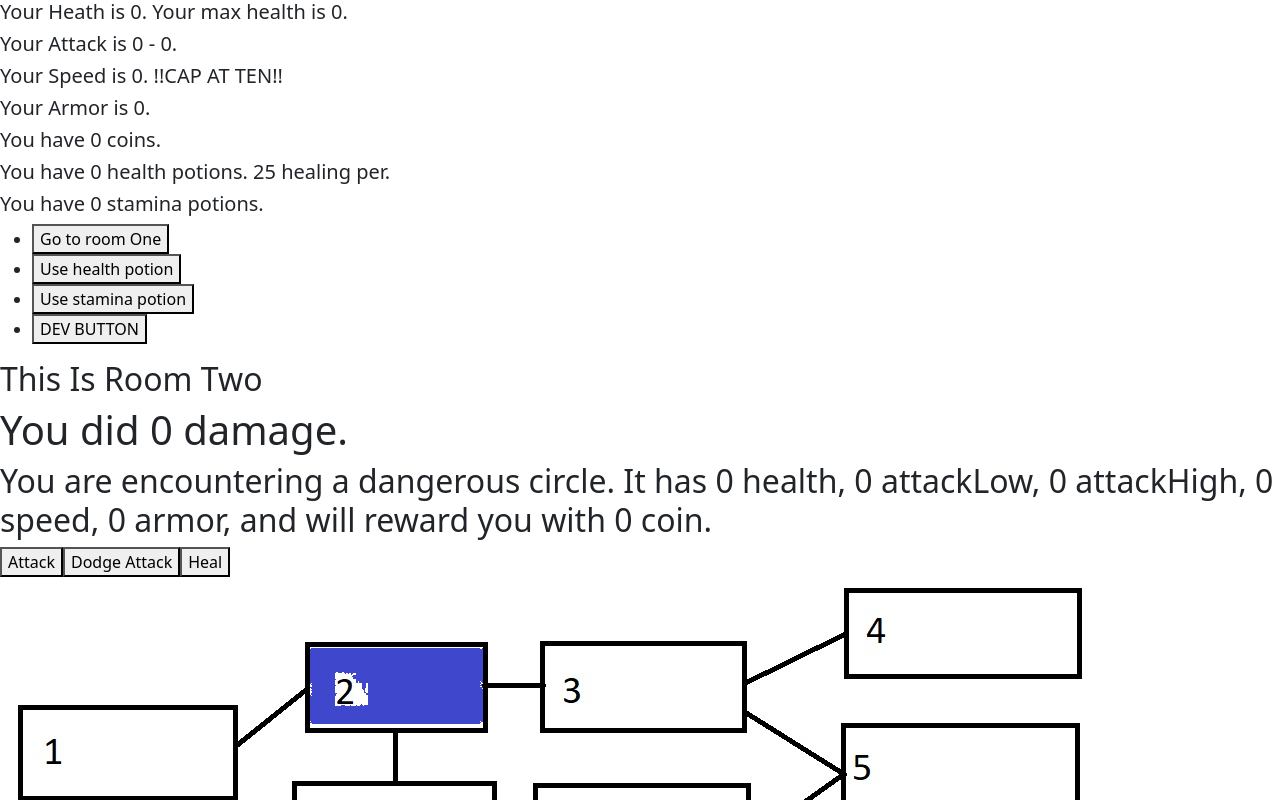
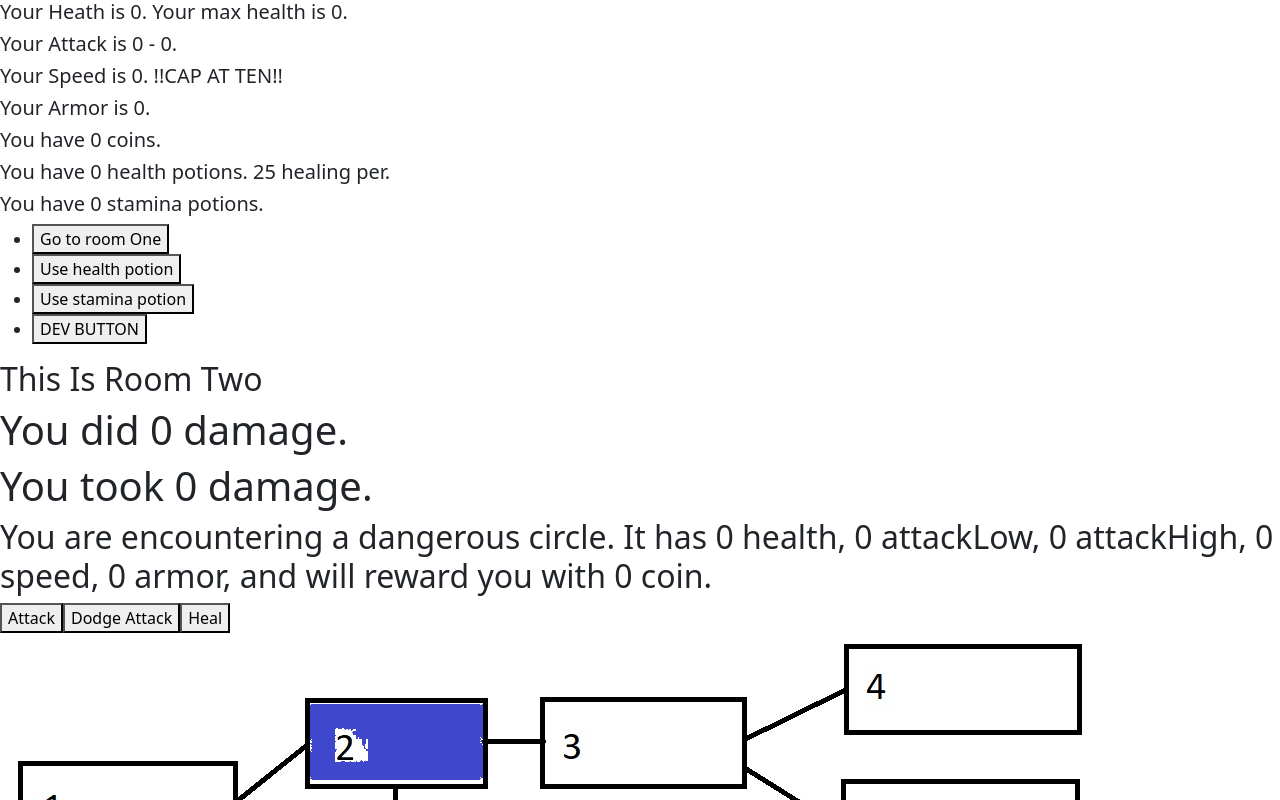
Before and after one commit to Wjamescorbett/ReactGamePractice, a React (Create React App) app: page /RoomTwo in a window 1280 px wide. Shown: the top 800 px of the page. Built offline with nearby package versions, Linux system fonts and the light colour scheme.

Commit message:
DamageEffects accounts for dodge attack.

```diff
--- a/src/components/App.jsx
+++ b/src/components/App.jsx
@@ -33,6 +33,7 @@ class App extends Component {
             playerStaminaPotion: 0,
             healthPotionEffect: 25,
             playerDamageDone: 0,
+            enemyDamageDone: 0,
             enemyAlive: 0,
             enemyHealth: 0,
             enemyAttackLow: 0,
@@ -262,6 +263,7 @@ class App extends Component {
                 enemy2RewardCheck: 0,
                 enemy3RewardCheck: 0,
                 playerDamageDone: 0,
+                enemyDamageDone: 0,
             })
         }
         if(this.state.playerSpeed <= 0){
@@ -370,11 +372,13 @@ class App extends Component {
         if(attackEnemyNumber === 2){
             this.setState({
                 enemy2Health: this.state.enemy2Health - currentPlayerAttack,
+                playerDamageDone: currentPlayerAttack,
                 })
         }
         if(attackEnemyNumber === 3){
             this.setState({
                 enemy3Health: this.state.enemy3Health - currentPlayerAttack,
+                playerDamageDone: currentPlayerAttack,
                 })
         }
     }
@@ -460,6 +464,7 @@ class App extends Component {
     playerTakeDamage = (damageTaken) => {
         this.setState({
             playerHealth: this.state.playerHealth - damageTaken,
+            enemyDamageDone: damageTaken,
         })
     }
 
@@ -562,21 +567,24 @@ class App extends Component {
         if(highEnemyHealth === this.state.enemyHealth){
             this.setState({
                 enemyHealth: this.state.enemyHealth - (this.state.playerAttackHigh - this.state.enemyArmor),
-                playerSpeed: this.state.playerSpeed - 1
+                playerSpeed: this.state.playerSpeed - 1,
+                playerDamageDone: this.state.playerAttackHigh - this.state.enemyArmor,
                 })
                 return
         }
         if(highEnemyHealth === this.state.enemy2Health){
             this.setState({
                 enemy2Health: this.state.enemy2Health - (this.state.playerAttackHigh - this.state.enemy2Armor),
-                playerSpeed: this.state.playerSpeed - 1
+                playerSpeed: this.state.playerSpeed - 1,
+                playerDamageDone: this.state.playerAttackHigh - this.state.enemyArmor,
                 })
                 return
         }
         if(highEnemyHealth === this.state.enemy3Health){
             this.setState({
                 enemy3Health: this.state.enemy3Health - (this.state.playerAttackHigh - this.state.enemy3Armor),
-                playerSpeed: this.state.playerSpeed - 1
+                playerSpeed: this.state.playerSpeed - 1,
+                playerDamageDone: this.state.playerAttackHigh - this.state.enemyArmor,
                 })
                 return
         }
@@ -589,7 +597,8 @@ class App extends Component {
         var playerDamage = currentEnemyAttack + currentEnemy2Attack + currentEnemy3Attack
         this.setState({
             playerHealth: this.state.playerHealth - playerDamage,
-            playerSpeed: this.state.playerSpeed - 1
+            playerSpeed: this.state.playerSpeed - 1,
+            enemyDamageDone: playerDamage,
             })
     }
 
@@ -631,7 +640,7 @@ class App extends Component {
 
                     <Route path="/GameBoard" element={<GameBoard buyFromStore={this.buyFromStore} roomMovement={this.roomMovement} createEnemy={this.createEnemy} />} />
 
-                    <Route path="/RoomTwo" element={<RoomTwo roomMovement={this.roomMovement} playerAttackMove={this.playerAttackMove} playerDodgeMove={this.playerDodgeMove} enemyHealth={this.state.enemyHealth} enemyAttackLow={this.state.enemyAttackLow} enemyAttackHigh={this.state.enemyAttackHigh} enemySpeed={this.state.enemySpeed} enemyArmor={this.state.enemyArmor} enemyReward={this.state.enemyReward} roomTwoStatus={this.state.roomTwoStatus} resetRoomStatus={this.resetRoomStatus} playerDamageDone={this.state.playerDamageDone} />} />
+                    <Route path="/RoomTwo" element={<RoomTwo roomMovement={this.roomMovement} playerAttackMove={this.playerAttackMove} playerDodgeMove={this.playerDodgeMove} enemyHealth={this.state.enemyHealth} enemyAttackLow={this.state.enemyAttackLow} enemyAttackHigh={this.state.enemyAttackHigh} enemySpeed={this.state.enemySpeed} enemyArmor={this.state.enemyArmor} enemyReward={this.state.enemyReward} roomTwoStatus={this.state.roomTwoStatus} resetRoomStatus={this.resetRoomStatus} playerDamageDone={this.state.playerDamageDone} enemyDamageDone={this.state.enemyDamageDone} />} />
 
                     <Route path="/RoomThree" element={<RoomThree roomMovement={this.roomMovement} playerAttackMove={this.playerAttackMove} playerDodgeMove={this.playerDodgeMove} roomThreeStatus ={this.state.roomThreeStatus} enemyHealth={this.state.enemyHealth} enemyAttackLow={this.state.enemyAttackLow} enemyAttackHigh={this.state.enemyAttackHigh} enemySpeed={this.state.enemySpeed} enemyArmor={this.state.enemyArmor} enemyReward={this.state.enemyReward} />} />
 
--- a/src/components/DamageEffects/DamageEffects.jsx
+++ b/src/components/DamageEffects/DamageEffects.jsx
@@ -5,6 +5,7 @@ const DamageEffects = (props) => {
         return(
             <div>
                 <h1>You did {props.playerDamageDone} damage.</h1>
+                <h1>You took {props.enemyDamageDone} damage.</h1>
             </div>
         )
 }
--- a/src/components/RoomTwo/RoomTwo.jsx
+++ b/src/components/RoomTwo/RoomTwo.jsx
@@ -11,7 +11,7 @@ const RoomTwo = (props) => {
                     <h2>This Is Room Two</h2>
                 </div>
                 <div>
-                    <DamageEffects playerDamageDone={props.playerDamageDone}/>
+                    <DamageEffects playerDamageDone={props.playerDamageDone} enemyDamageDone={props.enemyDamageDone} />
                 </div>
                 <div>
                     <h2>You are encountering a dangerous circle. It has {props.enemyHealth} health, {props.enemyAttackLow} attackLow, {props.enemyAttackHigh} attackHigh, {props.enemySpeed} speed, {props.enemyArmor} armor, and will reward you with {props.enemyReward} coin. </h2>
```
